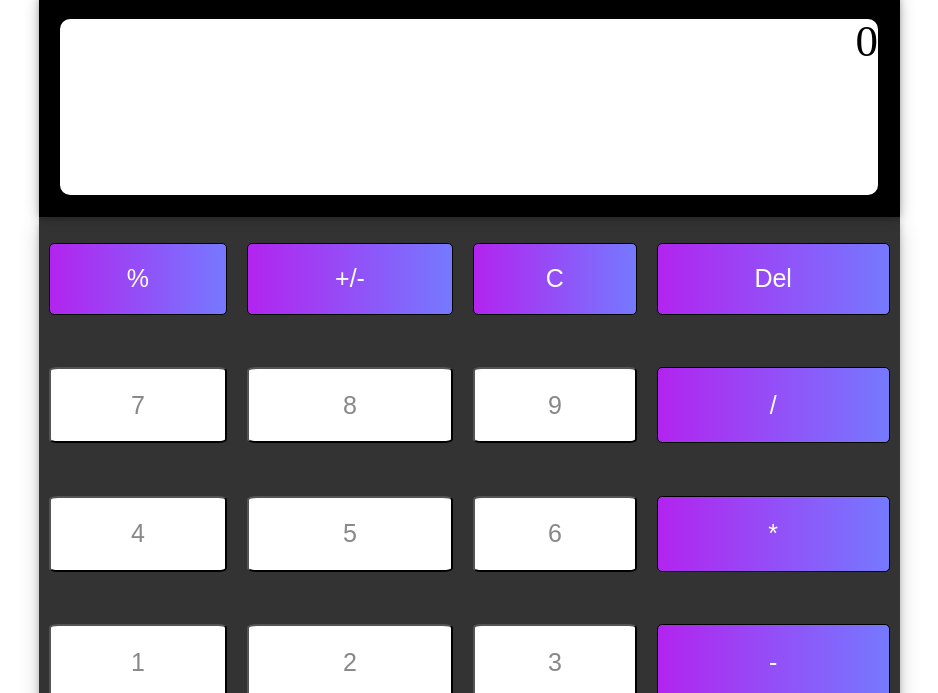
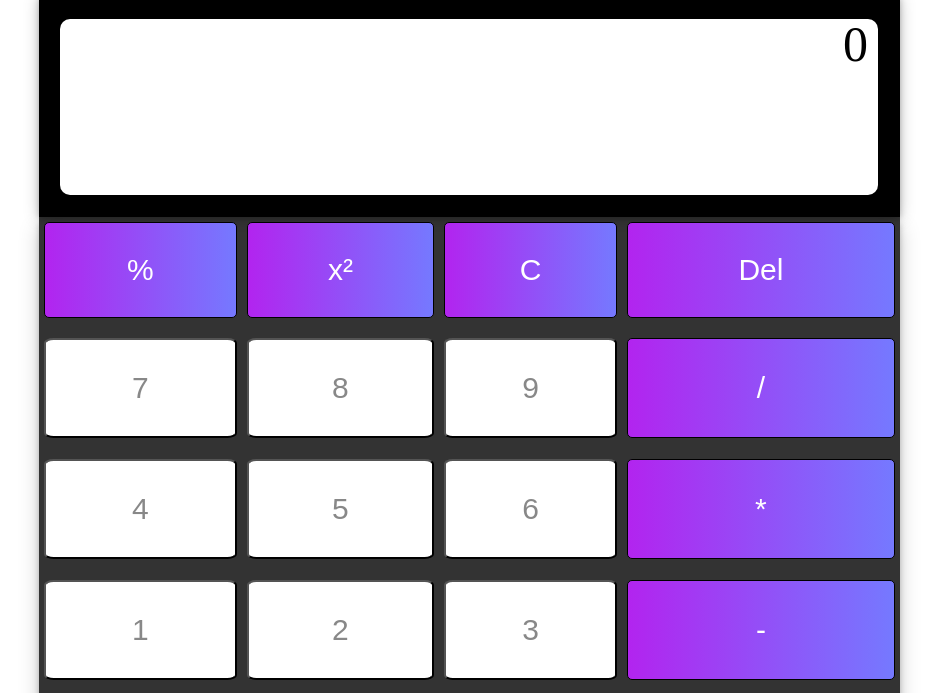
Before and after one commit to Nataliapine/project-calculator, a plain HTML site: page index.html in a window 1280 px wide. Shown: the part 88-781 px from the top of the page, without its empty margins (171-1109 px from the left). Drawn offline with Linux system fonts and the light colour scheme.

Commit message:
updated class name

```diff
--- a/index.html
+++ b/index.html
@@ -18,9 +18,9 @@
             <table class="calculator">
                 <tr>
                     <td><input class="operator" type="button" value="%"/></td>
-                    <td><input class="operator" type="button" value="+/-"/></td>
-                    <td><input class="clearScreen" type="button" value="C"/></td>
-                    <td><input class="clearElement" type="button" value="Del"/></td>
+                    <td><input class="operator" type="button" value="x²"/></td>
+                    <td><input class="clearScreen" type="button" onclick="resetCalculator()" value="C"/></td>
+                    <td><input class="delete-button" type="button" value="Del"/></td>
                 </tr>
                 <tr>
                     <td><input class="number-value" type="button" value="7"/></td>
--- a/styles/style.css
+++ b/styles/style.css
@@ -15,10 +15,10 @@ h1 {
 }
 tr td {
     text-align: center;
-    padding: 10px;
+    padding: 5px;
 }
-td {
-    vertical-align: middle;
+td:nth-child(2) {
+    padding-right: 5px;
 }
 
 /* CALCULATE STYLE*/
@@ -42,43 +42,44 @@ td {
     text-align: right;
 }
 #result-box {
-    font-size: 45px;
+    font-size: 50px;
+    padding-right: 10px;
 }
 .calculator {
     width: 70%;
     margin-left: 15%;
     margin-right: 15%;
-    height: 638px;
+    height: 600px;
     background: rgba(0, 0, 0, 0.8);
     box-shadow: rgb(0 0 0 / 19%) 0px 10px 20px, rgb(0 0 0 / 23%) 0px 6px 6px;
 }
 .number-value, .dot-button  {
     background: white;
     width: 100%;
-    height: 70%;
+    height: 90%;
     border-radius: 5%;
-    font-size: 25px;
+    font-size: 30px;
     color: #888888;
     transition: .2s;
     cursor: pointer;
 }
 
-.operator, .clearScreen, .clearElement {
+.operator, .clearScreen, .delete-button, .square-root{
 background: linear-gradient(90deg, #B224EF 0%, #7579FF 100%);
  color: white;
  border: solid black 0.5px;
  width: 100%;
  border-radius: 5px;
- height: 70%;
+ height: 90%;
  outline: none;
- font-size: 25px;
+ font-size: 30px;
  cursor: pointer;
 }
 .equal-button  {
     width: 100%;
-    height: 70%;
+    height: 90%;
     border-radius: 5%;
-    font-size: 25px;
+    font-size: 30px;
     background:#F43341;
 	color:white;
     cursor: pointer;
```
